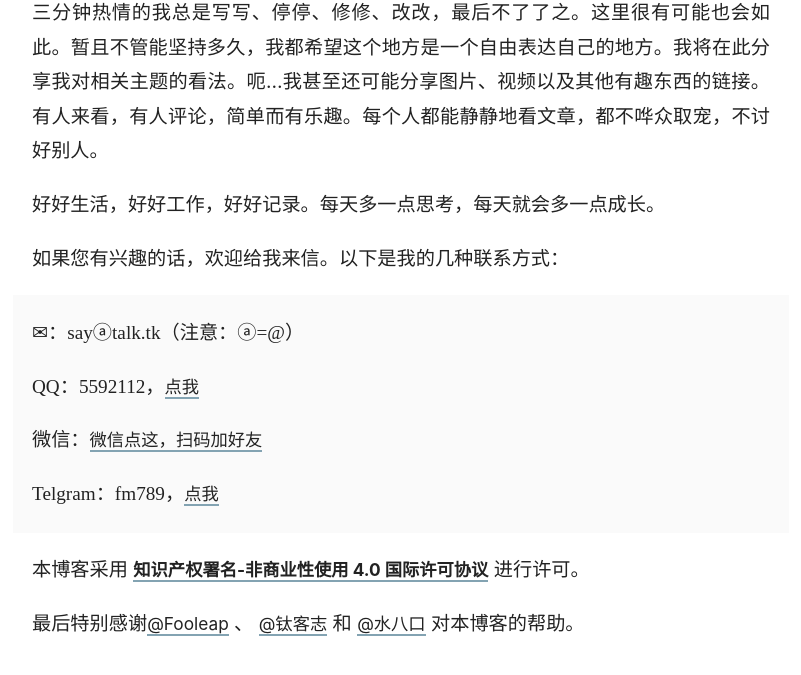
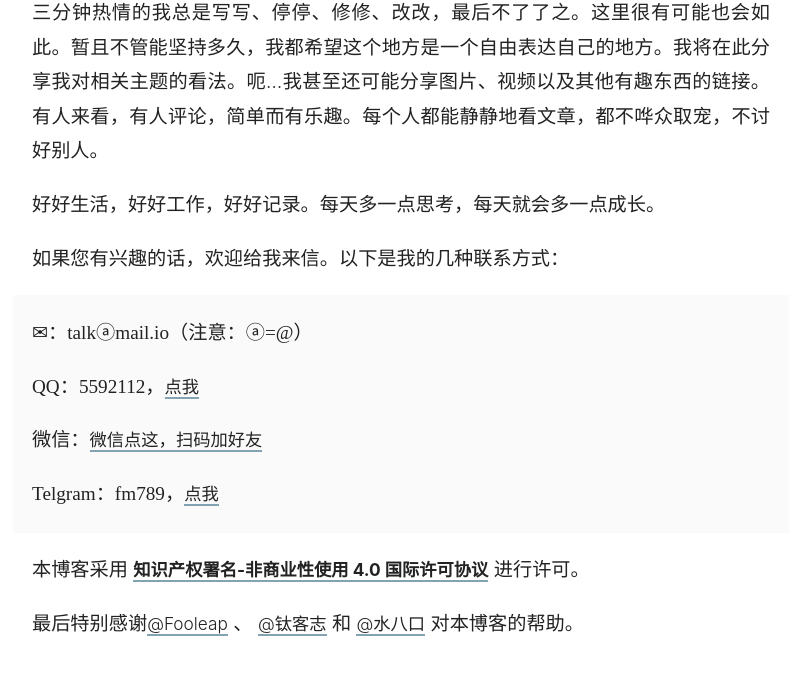
Before and after one commit to ColinAZ/blog, a Jekyll site: the page built from _pages/about.md, in a window 1280 px wide and 1400 px high, scrolled down 245 px, cut to the strip 685-1360 px from the top of the window. Shown: the whole strip, without its empty margins (239-1040 px from the left). Built offline with Jekyll 4.4.1, drawn with Linux system fonts in a browser that asks for light colours; some web fonts are replaced; comment, search, counter and statistics services are not loaded; a style sheet for code colours, icons or effects is not loaded.

```diff
--- a/_pages/about.md
+++ b/_pages/about.md
@@ -20,7 +20,7 @@ author: 熊的猫
 
 如果您有兴趣的话，欢迎给我来信。以下是我的几种联系方式：
 
->✉：sayⓐtalk.tk（注意：ⓐ=@）
+>✉：talkⓐmail.io（注意：ⓐ=@）
 >
 >QQ：5592112，[点我](http://wpa.qq.com/msgrd?v=3&uin=5592112&site=qq&menu=yes){:target="_blank"}
 >
```
Also changed, not shown: main.min.css.
